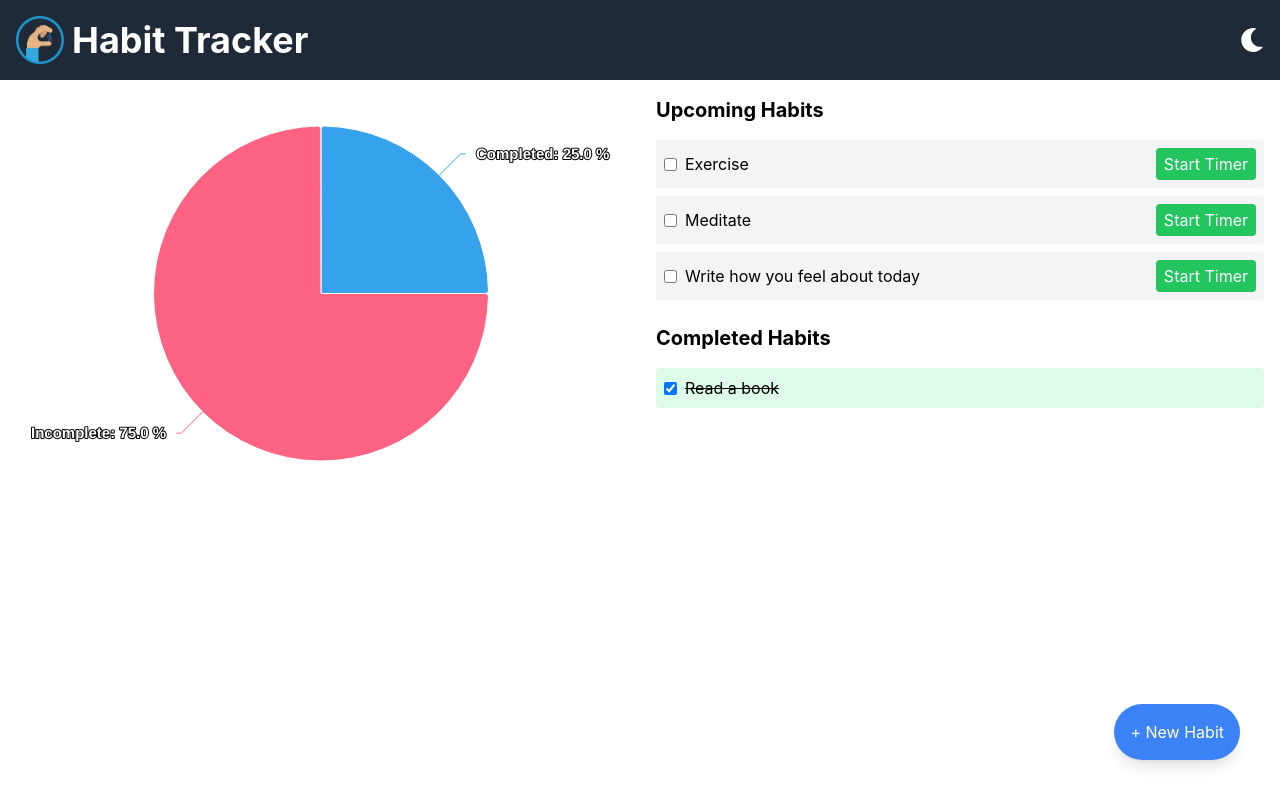
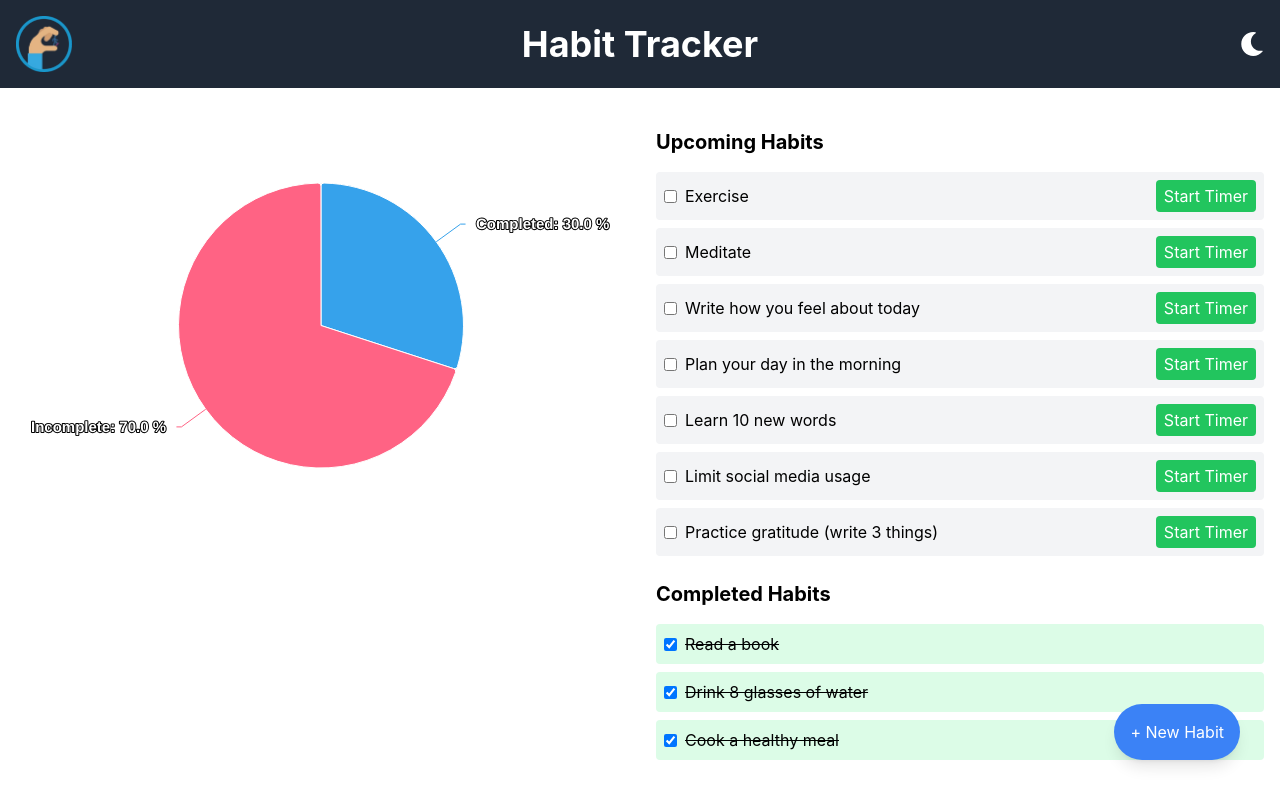
Before and after one commit to marcserranog/habit-tracker, a React (Create React App) app: page / in a window 1280 px wide. Built offline with nearby package versions, Linux system fonts and the light colour scheme; the HTML template or start-up script is replaced by a standard one.

Commit message:
Added new habits, and README.md

```diff
--- a/src/App.js
+++ b/src/App.js
@@ -4,18 +4,24 @@ import Header from './components/Header';
 import HabitPieChart from './components/HabitPieChart';
 import UpcomingHabits from './components/UpComingHabits';
 import CreateHabitModal from './components/CreateHabitModal';
-import './index.css'; // Tailwind CSS
+import './index.css';
 
 const AppContent = () => {
   const { theme } = useTheme();
 
-  /* Estado inicial de los habitos */
   const [habits, setHabits] = useState([
     { id: 1, name: 'Exercise', completed: false, timer: 60 },
     { id: 2, name: 'Read a book', completed: true, timer: 10 },
     { id: 3, name: 'Meditate', completed: false, timer: 10 },
-    { id: 4, name: 'Write how you feel about today', completed: false, timer: 1},
-  ]);
+    { id: 4, name: 'Write how you feel about today', completed: false, timer: 1 },
+    { id: 5, name: 'Drink 8 glasses of water', completed: true, timer: 0 },
+    { id: 6, name: 'Plan your day in the morning', completed: false, timer: 5 },
+    { id: 7, name: 'Learn 10 new words', completed: false, timer: 15 },
+    { id: 8, name: 'Limit social media usage', completed: false, timer: 30 },
+    { id: 9, name: 'Cook a healthy meal', completed: true, timer: 45 },
+    { id: 10, name: 'Practice gratitude (write 3 things)', completed: false, timer: 5 },
+]);
+
 
   const [isModalOpen, setIsModalOpen] = useState(false);
 
@@ -37,20 +43,18 @@ const AppContent = () => {
   const percentageCompleted = (completedCount / totalCount) * 100;
 
   return (
-    <div className={`App ${theme === 'light' ? 'bg-white text-black' : 'bg-gray-900 text-white'}`}>
+    <div className={`min-h-screen App ${theme === 'light' ? 'bg-white text-black' : 'bg-gray-900 text-white'}`}>
       <Header />
       <div className="flex flex-col lg:flex-row">
         <HabitPieChart percentage={percentageCompleted} />
         <UpcomingHabits habits={habits} toggleHabit={toggleHabit} />
       </div>
-      {/* Botón para abrir el modal */}
       <button
         onClick={() => setIsModalOpen(true)}
         className="fixed bottom-10 right-10 p-4 bg-blue-500 text-white rounded-full shadow-lg hover:bg-blue-700"
       >
         + New Habit
       </button>
-      {/* Modal para crear un nuevo hábito */}
       {isModalOpen && <CreateHabitModal addHabit={addHabit} closeModal={() => setIsModalOpen(false)} />}
     </div>
   );
--- a/src/components/Header.js
+++ b/src/components/Header.js
@@ -6,16 +6,19 @@ const Header = () => {
   const { theme, toggleTheme } = useTheme();
 
   return (
-    <header className="flex justify-between items-center p-4 bg-gray-800 text-white">
-      <div className="flex items-center">
-        <img
-          src="habitTrackerIcon.png"
-          alt="Habit Tracker Icon"
-          className="w-12 h-12 mr-2"
-        />
-        <h1 className="text-4xl font-bold">Habit Tracker</h1>
-      </div>
-      <button onClick={toggleTheme} className="text-2xl focus:outline-none">
+    <header className="relative flex items-center p-4 bg-gray-800 text-white mb-6">
+      <img
+        src="habitTrackerIcon.png"
+        alt="Habit Tracker Icon"
+        className="w-14 h-14"
+      />
+      <h1 className="absolute left-1/2 transform -translate-x-1/2 text-4xl font-bold">
+        Habit Tracker
+      </h1>
+      <button
+        onClick={toggleTheme}
+        className="ml-auto text-2xl focus:outline-none"
+      >
         {theme === "light" ? <FaMoon /> : <FaSun />}
       </button>
     </header>
```
Also changed, not shown: 1 other file (tests, documents, lock files or other folders).
